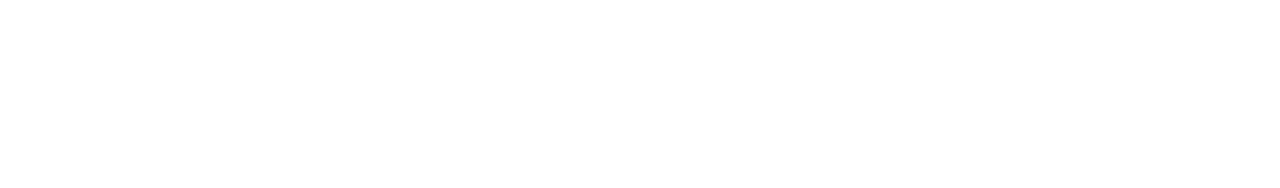
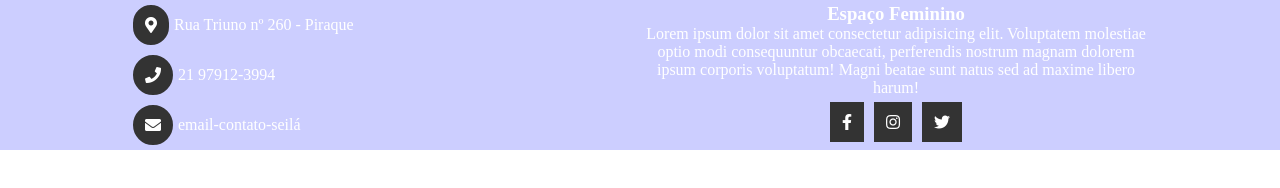
Before and after one commit to igorpereirapoliceno/template-cabelereiro, a plain HTML site: page index.html in a window 1280 px wide. Drawn offline with Linux system fonts and the light colour scheme.

Commit message:
fazendo footer

```diff
--- a/index.html
+++ b/index.html
@@ -7,8 +7,30 @@
     <title>Document</title>
     <link rel="stylesheet" href="./style/main.css">
     <link rel="stylesheet" href="./style/index.css">
+    <link rel="stylesheet" href="https://use.fontawesome.com/releases/v5.8.2/css/all.css" integrity="sha384-oS3vJWv+0UjzBfQzYUhtDYW+Pj2yciDJxpsK1OYPAYjqT085Qq/1cq5FLXAZQ7Ay" crossorigin="anonymous">
 </head>
 <body>
+    <footer class="flex j-around center">
+        <div class="box-width flex">
+            <ul class="lista icone d-column teste">
+                <li><i class="fas fa-map-marker-alt"></i>Rua Triuno nº 260 - Piraque</li>
+                <li><i class="fas fa-phone"></i>21 97912-3994</li>
+                <li><i class="fas fa-envelope"></i>email-contato-seilá</li>
+            </ul>
 
+        </div>
+
+        <div class="box-width center">
+            <h3>Espaço Feminino</h3>
+            <p>Lorem ipsum dolor sit amet consectetur adipisicing elit. Voluptatem molestiae optio modi consequuntur obcaecati, perferendis nostrum magnam dolorem ipsum corporis voluptatum! Magni beatae sunt natus sed ad maxime libero harum!</p>
+            <div class="center">
+                <ul class="flex icone center">
+                    <li><i class="fab fa-facebook-f"><a href=""></a></i></li>
+                    <li><i class="fab fa-instagram"><a href=""></a></i></li>
+                    <li><i class="fab fa-twitter"><a href=""></a></i></li>
+                </ul>
+            </div>
+        </div>
+    </footer>
 </body>
 </html>
--- a/style/index.css
+++ b/style/index.css
@@ -1 +1,44 @@
+* {
+    padding: 0;
+    margin: 0;
+}
 /* Style da home */
+footer {
+    background-color: #CCCEFF;
+    color: white;
+}
+.flex {
+    display: flex;
+}
+.j-around {
+    justify-content: space-around;
+}
+.box-width {
+    width: 40vw;
+}
+.center {
+    justify-content: center;
+    text-align: center;
+    align-items: center;
+}
+.d-column {
+    flex-direction: column;
+}
+.lista i {
+    border-radius: 20px;
+}
+li {
+    list-style-type: none;
+}
+.icone i {
+    color: white;
+    margin: 5px;
+    padding: 10px;
+    border: 2px solid #333;
+    background-color: #333;
+}
+.teste li {
+    display: flex;
+    justify-content: flex-start;
+    align-items: center;
+}
```
